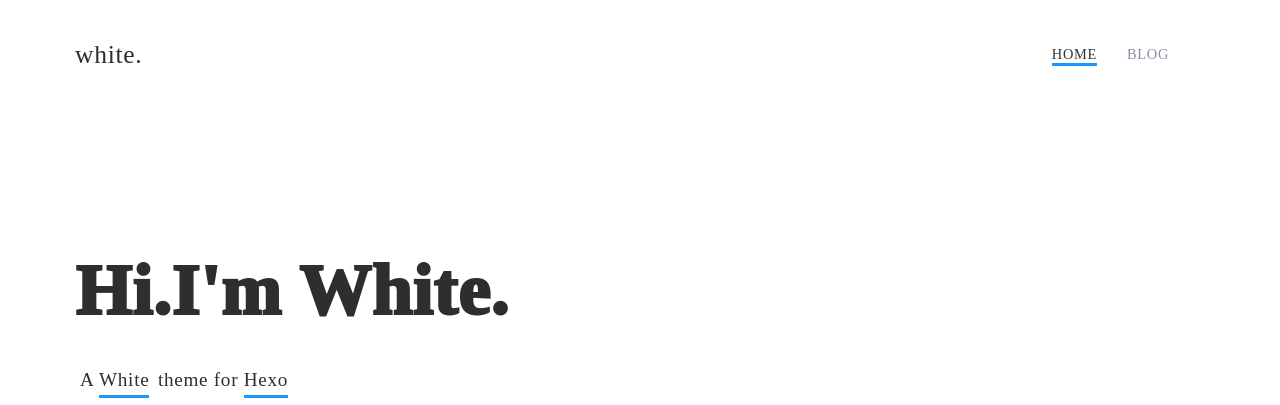
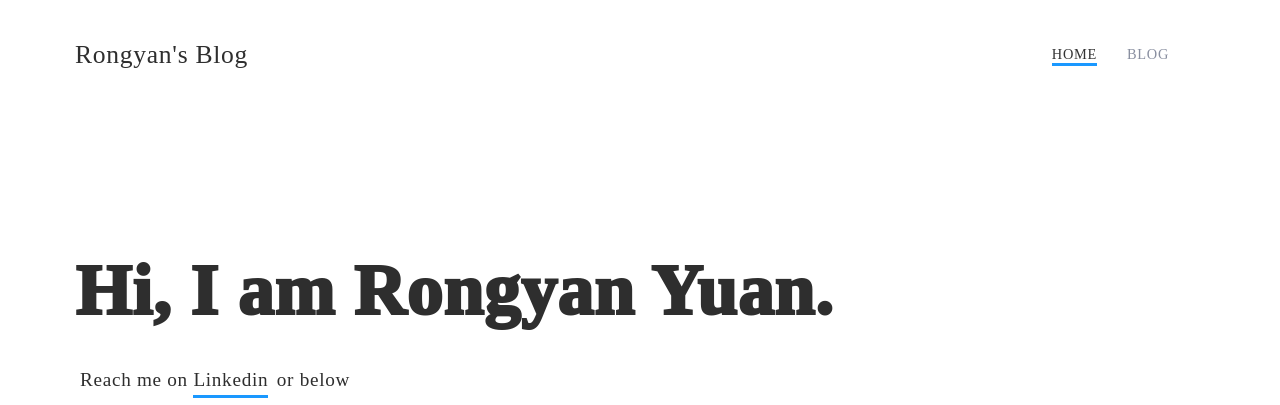
Before and after one commit to RongyanYuan/RongyanYuan.github.io, a plain HTML site: page index.html in a window 1280 px wide. Shown: the top 405 px of the page. Drawn offline with nearby package versions, Linux system fonts and the light colour scheme; a web font is replaced by a local one.

Commit message:
Site updated: 2022-08-24 22:54:08

```diff
--- a/index.html
+++ b/index.html
@@ -6,8 +6,8 @@
 <head>
   <meta charset="UTF-8">
   <meta name="viewport" content="width=device-width, initial-scale=1.0">
-  <title>   white.</title>
-  <meta name="description" content="A minimalist theme for hexo.">
+  <title>   Rongyan&#39;s Blog</title>
+  <meta name="description" content="Financial Engineering | Mathematics | Computer Science">
   <!-- 标签页图标 -->
 
 
@@ -32,7 +32,7 @@
     <div class="menu-inner">
       <div class="menu-site-name  animate__animated  animate__fadeInUp">
         <a href="/">
-          white.
+          Rongyan&#39;s Blog
         </a>
 
       </div>
@@ -67,7 +67,7 @@
   <div class="mobile-menu-inner">
     <div class="mobile-menu-site-name animate__animated  animate__fadeInUp">
       <a href="/">
-        white.
+        Rongyan&#39;s Blog
       </a>
     </div>
     <div class="mobile-menu-group" id="mobile-close">
@@ -101,16 +101,16 @@
 
     <section class="intro-section">
     <div class="intro-content">
-        <div class="intro-title animate__animated  animate__fadeInUp">Hi.I&#39;m White.</div>
-        <div class="intro-sub animate__animated  animate__fadeInUp"><p>A <a target="_blank" rel="noopener" href="https://github.com/FuShaoLei/hexo-theme-white">White</a> theme for <a target="_blank" rel="noopener" href="http://hexo.io/">Hexo</a></p>
+        <div class="intro-title animate__animated  animate__fadeInUp">Hi, I am Rongyan Yuan.</div>
+        <div class="intro-sub animate__animated  animate__fadeInUp"><p>Reach me on <a target="_blank" rel="noopener" href="https://www.linkedin.com/in/rongyan-yuan-a076971b2/">Linkedin</a> or below</p>
 </div>
         <p class="intro-contact animate__animated  animate__fadeInUp">
 
-                <a href="https://github.com/FuShaoLei/hexo-theme-white" target="_blank">
+                <a href="https://github.com/RongyanYuan" target="_blank">
                     <i class="ri-github-line"></i>
                 </a>
 
-                <a href="mailto:1563250958@qq.com" target="_blank">
+                <a href="mailto:adrianrongyanyun@gmail.com" target="_blank">
                     <i class="ri-mail-line"></i>
                 </a>
 
```
Also changed, not shown: 2022/08/24/hello-world/index.html (+6 -6 lines), archives/2022/08/index.html (+6 -6 lines), archives/2022/index.html (+6 -6 lines), archives/index.html (+6 -6 lines).
